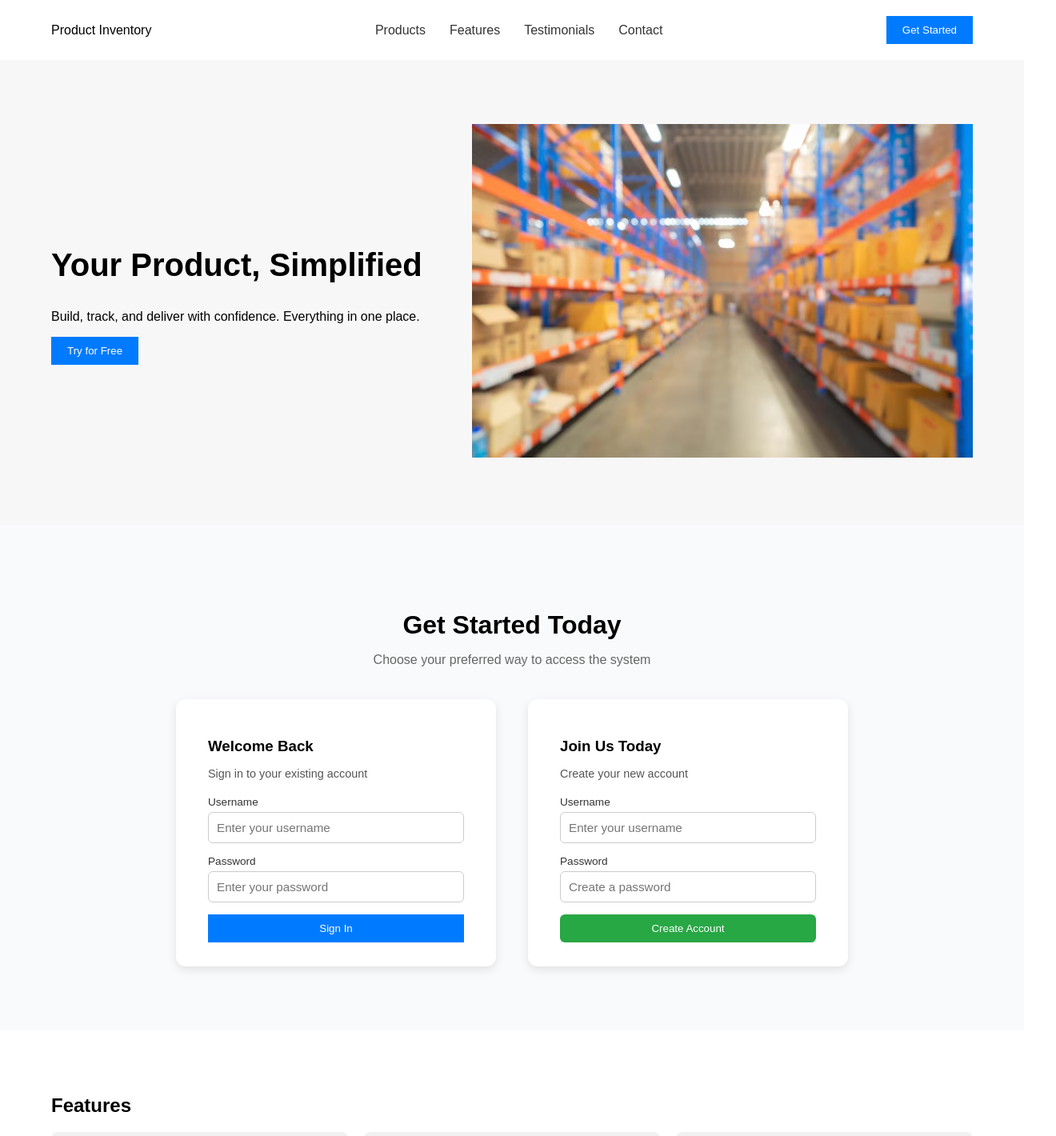
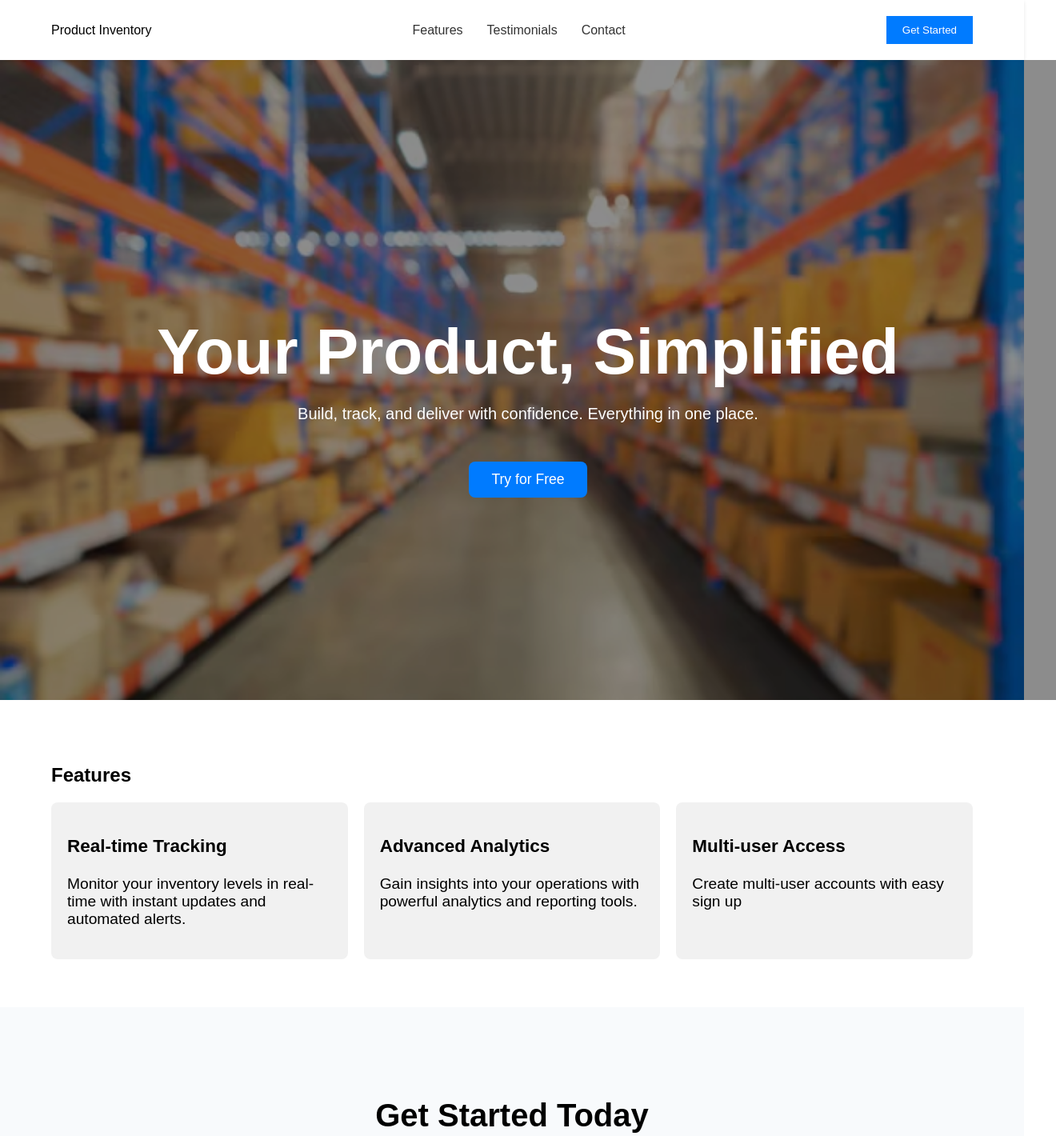
Before and after one commit to vidooshis/product-inventory, a React (Vite) app in the folder frontend/: page / in a window 1280 px wide. Shown: the top 1420 px of the page at 80% size, 1320 px wide, since content can reach past the window. Built offline with nearby package versions, Linux system fonts and the light colour scheme.

Commit message:
landing page done

```diff
--- a/frontend/package.json
+++ b/frontend/package.json
@@ -14,6 +14,7 @@
     "clsx": "^2.0.0",
     "react": "^18.2.0",
     "react-dom": "^18.2.0",
+    "react-icons": "^5.5.0",
     "tailwind-merge": "^2.0.0"
   },
   "devDependencies": {
--- a/frontend/src/App.css
+++ b/frontend/src/App.css
@@ -31,11 +31,13 @@ body, html, .App {
   background-color: #fff;
   padding: 20px 0;
   box-shadow: 0 2px 4px rgba(0,0,0,0.1);
+
 }
 .header-content {
   display: flex;
   justify-content: space-between;
   align-items: center;
+  font-weight: 0.5rem;
 }
 .nav-links a {
   margin: 0 15px;
@@ -45,48 +47,54 @@ body, html, .App {
 
 /* Hero */
 .hero {
-  padding: 80px 0;
-  background-color: #f7f7f7;
-}
-.hero-content {
-  display: flex;
-  align-items: center;
-  justify-content: space-between;
-}
-.hero-text h1 {
-  font-size: 2.5rem;
-}
-.hero-image img {
-  max-width: 100%;
-  height: auto;
+  position: relative;
+  width: 100%;
+  height: 100vh; /* Full screen height */
+  background-size: cover;
+  background-position: center;
+  background-repeat: no-repeat;
 }
 
-/* Product grid */
-.product-grid-section {
-  padding: 60px 0;
+.hero-overlay {
+  background-color: rgba(0, 0, 0, 0.45); /* semi-transparent dark overlay */
+  width: 100%;
+  height: 100%;
+  display: flex;
+  justify-content: center; /* horizontally center text */
+  align-items: center; /* vertically center text */
+  text-align: center;
+  color: white;
+  padding: 0 20px;
 }
-.grid {
-  display: grid;
-  grid-template-columns: repeat(auto-fit, minmax(240px, 1fr));
-  gap: 20px;
+
+.hero-text h1 {
+  font-size: 5rem;
+  font-weight: bold;
+  margin-bottom: 1rem;
 }
-.product-card {
-  background: white;
-  padding: 20px;
-  border: 1px solid #e4e4e4;
+
+.hero-text p {
+  font-size: 1.25rem;
+  margin-bottom: 3rem;
+  max-width: 600px;
+  margin-left: auto;
+  margin-right: auto;
+}
+.hero-text {
+  animation: fadeInUp 1.5s ease;
+}
+@keyframes fadeInUp {
+  from { opacity: 0; transform: translateY(30px); }
+  to { opacity: 1; transform: translateY(0); }
+}
+.btn-hero {
+  font-size: 1.1rem;
+  padding: 12px 28px;
   border-radius: 8px;
-  text-align: center;
 }
-.product-card img {
-  width: 100%;
-  height: auto;
-}
-.product-card h3 {
-  margin-top: 15px;
-}
-.product-card p {
-  color: #555;
-}
+
+
+
 
 /* Features */
 .features-section {
@@ -104,7 +112,9 @@ body, html, .App {
   background-color: #f1f1f1;
   padding: 20px;
   border-radius: 8px;
+  font-size: 1.2rem;
 }
+
 /*login signup*/
 .signup-login-section {
   background-color: #f8fafc;
@@ -113,7 +123,7 @@ body, html, .App {
 }
 
 .section-title {
-  font-size: 2rem;
+  font-size: 2.5rem;
   font-weight: bold;
   margin-bottom: 10px;
 }
@@ -121,6 +131,7 @@ body, html, .App {
 .section-subtitle {
   color: #666;
   margin-bottom: 40px;
+  font-size: 1.5rem;
 }
 
 .card-container {
@@ -132,21 +143,31 @@ body, html, .App {
 
 .card {
   background-color: #fff;
+  height: 400px;
   border-radius: 12px;
-  padding: 30px 40px;
-  width: 320px;
+  padding: 50px 30px;
+  width: 400px;
   box-shadow: 0 4px 12px rgba(0,0,0,0.1);
   text-align: left;
+  justify-content: center;
+  align-items: center;
+  font-size: 1.2rem;
+  /* text-align: center;  */
 }
 
 .card h3 {
+  margin-top: 15px;
   margin-bottom: 10px;
+  text-align: center;
+  font-size: 1.5rem;
 }
 
 .card p {
   color: #555;
-  font-size: 0.9rem;
+  font-size: 1.2rem;
   margin-bottom: 20px;
+  text-align: center;
+  padding-bottom: 10px;
 }
 
 .card form {
@@ -158,6 +179,8 @@ body, html, .App {
   font-size: 0.85rem;
   color: #333;
   margin-bottom: 5px;
+  font-size: 1.1rem;
+  padding-bottom: 10px;
 }
 
 .card input {
@@ -180,6 +203,10 @@ body, html, .App {
 .btn-success:hover {
   background-color: #218838;
 }
+.btn-login{
+  margin-top: 20px;
+  font-size: 17px;
+}
 
 /* Testimonials */
 .testimonials-section {
@@ -196,6 +223,7 @@ body, html, .App {
   padding: 20px;
   border-radius: 8px;
   text-align: center;
+  font-size: 1.2rem;
 }
 
 /* Footer */
@@ -215,6 +243,11 @@ body, html, .App {
 }
 .socials a {
   margin-left: 10px;
+  padding: 5px;
+  font-size: 1rem;
   color: white;
   text-decoration: none;
 }
+html {
+  scroll-behavior: smooth;
+}
--- a/frontend/src/App.jsx
+++ b/frontend/src/App.jsx
@@ -14,8 +14,8 @@ function App() {
       <Header />
       <Hero />
       {/* <ProductGrid /> */}
+      <Features />
       <SignupLogin />
-      <Features />
       <Testimonials />
       <Footer />
     </div>
--- a/frontend/src/components/Footer.jsx
+++ b/frontend/src/components/Footer.jsx
@@ -1,6 +1,7 @@
 // src/components/Footer.js
 import React from "react";
 import "../App.css";
+import { FaFacebook, FaInstagram, FaLinkedin, FaTwitter } from "react-icons/fa";
 
 function Footer() {
   return (
@@ -14,9 +15,9 @@ function Footer() {
           </div>
           <div className="socials">
             {/* place social icons if you want */}
-            <a href="#!">Twitter</a>
-            <a href="#!">Facebook</a>
-            <a href="#!">Instagram</a>
+            <a href="#!"><FaTwitter /> Twitter</a>
+            <a href="#!"><FaFacebook /> Facebook</a>
+            <a href="#!"><FaInstagram /> Instagram</a>
           </div>
         </div>
         <p className="copyright">
--- a/frontend/src/components/Header.jsx
+++ b/frontend/src/components/Header.jsx
@@ -5,17 +5,18 @@ import "../App.css";
 
 function Header() {
    const handleScroll = () => {
-    window.scrollTo({ top: 800, behavior: "smooth" });
+    window.scrollTo({ top: 1370, behavior: "smooth" });
   };
   return (
     <header className="header">
       <div className="container header-content">
         <div className="logo">Product Inventory</div>
         <nav className="nav-links">
-          <a href="#products">Products</a>
+          {/* <a href="#products">Products</a> */}
           <a href="#features">Features</a>
           <a href="#testimonials">Testimonials</a>
           <a href="#contact">Contact</a>
+
         </nav>
         <button className="btn btn-primary"  onClick={handleScroll}>Get Started</button>
       </div>
--- a/frontend/src/components/Hero.jsx
+++ b/frontend/src/components/Hero.jsx
@@ -1,23 +1,25 @@
-// src/components/Hero.js
 import React from "react";
 import "../App.css";
 
+function Hero() {
+  const handleScroll = () => {
+    window.scrollTo({ top: 1370, behavior: "smooth" });
+  };
 
-function Hero() {
-   const handleScroll = () => {
-    window.scrollTo({ top: 800, behavior: "smooth" });
-  };
   return (
-    <section className="hero">
-      <div className="container hero-content">
+    <section
+      className="hero"
+      style={{
+        backgroundImage: "url('/illuminated-light_1048944-11070769.jpg')",
+      }}
+    >
+      <div className="hero-overlay">
         <div className="hero-text">
           <h1>Your Product, Simplified</h1>
           <p>Build, track, and deliver with confidence. Everything in one place.</p>
-          <button className="btn btn-primary" onClick={handleScroll}>Try for Free</button>
-        </div>
-        <div className="hero-image">
-          {/* Replace with image */}
-          <img src="/illuminated-light_1048944-11070769.jpg" alt="Hero screenshot" />
+          <button className="btn btn-primary btn-hero" onClick={handleScroll}>
+            Try for Free
+          </button>
         </div>
       </div>
     </section>
--- a/frontend/src/components/SignupLogin.jsx
+++ b/frontend/src/components/SignupLogin.jsx
@@ -18,7 +18,7 @@ function SignupLogin() {
               <input type="text" placeholder="Enter your username" />
               <label>Password</label>
               <input type="password" placeholder="Enter your password" />
-              <button type="submit" className="btn btn-primary">Sign In</button>
+              <button type="submit" className="btn btn-primary btn-login">Sign In</button>
             </form>
           </div>
 
@@ -31,7 +31,7 @@ function SignupLogin() {
               <input type="text" placeholder="Enter your username" />
               <label>Password</label>
               <input type="password" placeholder="Create a password" />
-              <button type="submit" className="btn btn-success">Create Account</button>
+              <button type="submit" className="btn btn-success btn-login">Create Account</button>
             </form>
           </div>
         </div>
```
Also changed, not shown: 1 other file (tests, documents, lock files or other folders).
